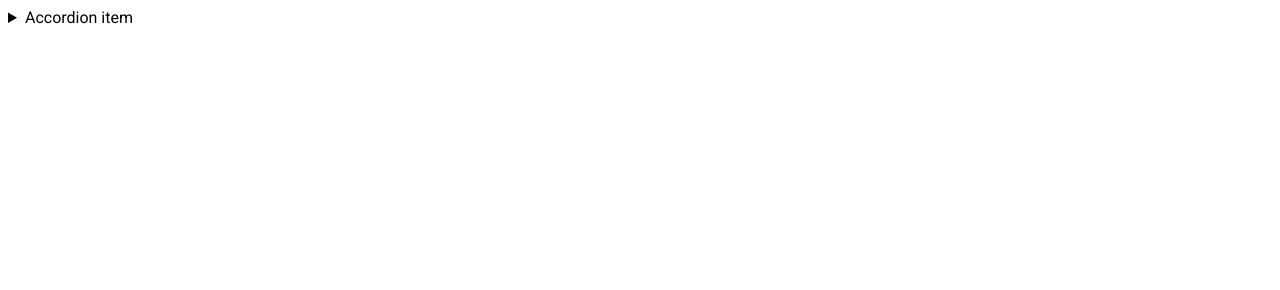
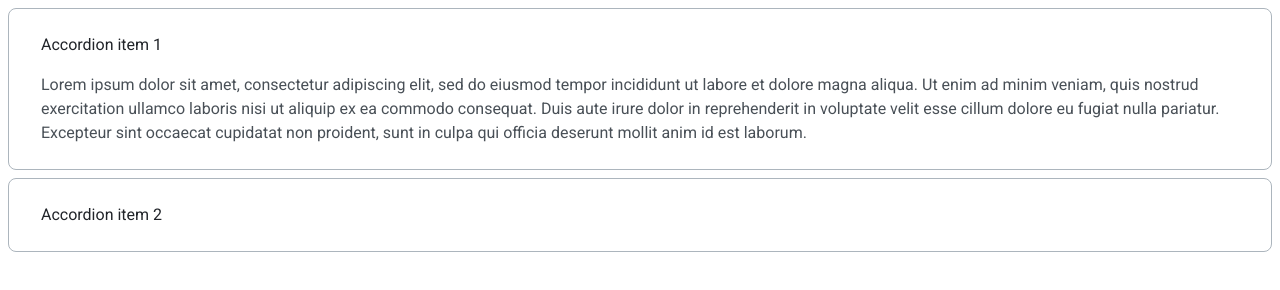
Before and after one commit to js-tasks-ru/htmlcss-20210114_alexdrajuk, a website: page 03-lection1/02-accordion/index.html in a window 1280 px wide. Drawn offline with Linux system fonts and the light colour scheme.

Commit message:
03-lection1 02-accordion solution

```diff
--- a/03-lection1/02-accordion/accordion.css
+++ b/03-lection1/02-accordion/accordion.css
@@ -1 +1,33 @@
 /* Стилизация аккордеона */
+.accordion {
+    box-sizing: border-box;
+    margin-bottom: 8px;
+    padding: 24px 32px;
+    border: 1px solid #ACB5BD;
+    border-radius: 8px;
+    background: #fff;
+    font-size: 16px;
+    line-height: 1.5;
+}
+
+.accordion:last-child {
+    margin-bottom: 0;
+}
+
+.accordion[open] {
+    padding-bottom: 8px;
+}
+
+.accordion__summary::-webkit-details-marker {
+    display: none;
+}
+
+.accordion__summary {
+    display: block;
+    color: #212429;
+    list-style-type: none; /* To hide details-marker in Firefox */
+}
+
+.accordion__body {
+    color: #495057;
+}
--- a/03-lection1/02-accordion/index.html
+++ b/03-lection1/02-accordion/index.html
@@ -6,12 +6,21 @@
         <link rel="stylesheet" href="./accordion.css">
     </head>
     <body>
-        <details>
-            <summary>
-                Accordion item
+        <details class="accordion" open>
+            <summary class="accordion__summary">
+                Accordion item 1
             </summary>
-            <p>
-                Hidden content
+            <p class="accordion__body">
+                Lorem ipsum dolor sit amet, consectetur adipiscing elit, sed do eiusmod tempor incididunt ut labore et dolore magna aliqua. Ut enim ad minim veniam, quis nostrud exercitation ullamco laboris nisi ut aliquip ex ea commodo consequat. Duis aute irure dolor in reprehenderit in voluptate velit esse cillum dolore eu fugiat nulla pariatur. Excepteur sint occaecat cupidatat non proident, sunt in culpa qui officia deserunt mollit anim id est laborum.
+            </p>
+        </details>
+
+        <details class="accordion">
+            <summary class="accordion__summary">
+                Accordion item 2
+            </summary>
+            <p class="accordion__body">
+                "Sed ut perspiciatis unde omnis iste natus error sit voluptatem accusantium doloremque laudantium, totam rem aperiam, eaque ipsa quae ab illo inventore veritatis et quasi architecto beatae vitae dicta sunt explicabo. Nemo enim ipsam voluptatem quia voluptas sit aspernatur aut odit aut fugit, sed quia consequuntur magni dolores eos qui ratione voluptatem sequi nesciunt. Neque porro quisquam est, qui dolorem ipsum quia dolor sit amet, consectetur, adipisci velit, sed quia non numquam eius modi tempora incidunt ut labore et dolore magnam aliquam quaerat voluptatem. Ut enim ad minima veniam, quis nostrum exercitationem ullam corporis suscipit laboriosam, nisi ut aliquid ex ea commodi consequatur? Quis autem vel eum iure reprehenderit qui in ea voluptate velit esse quam nihil molestiae consequatur, vel illum qui dolorem eum fugiat quo voluptas nulla pariatur?"
             </p>
         </details>
     </body>
```
